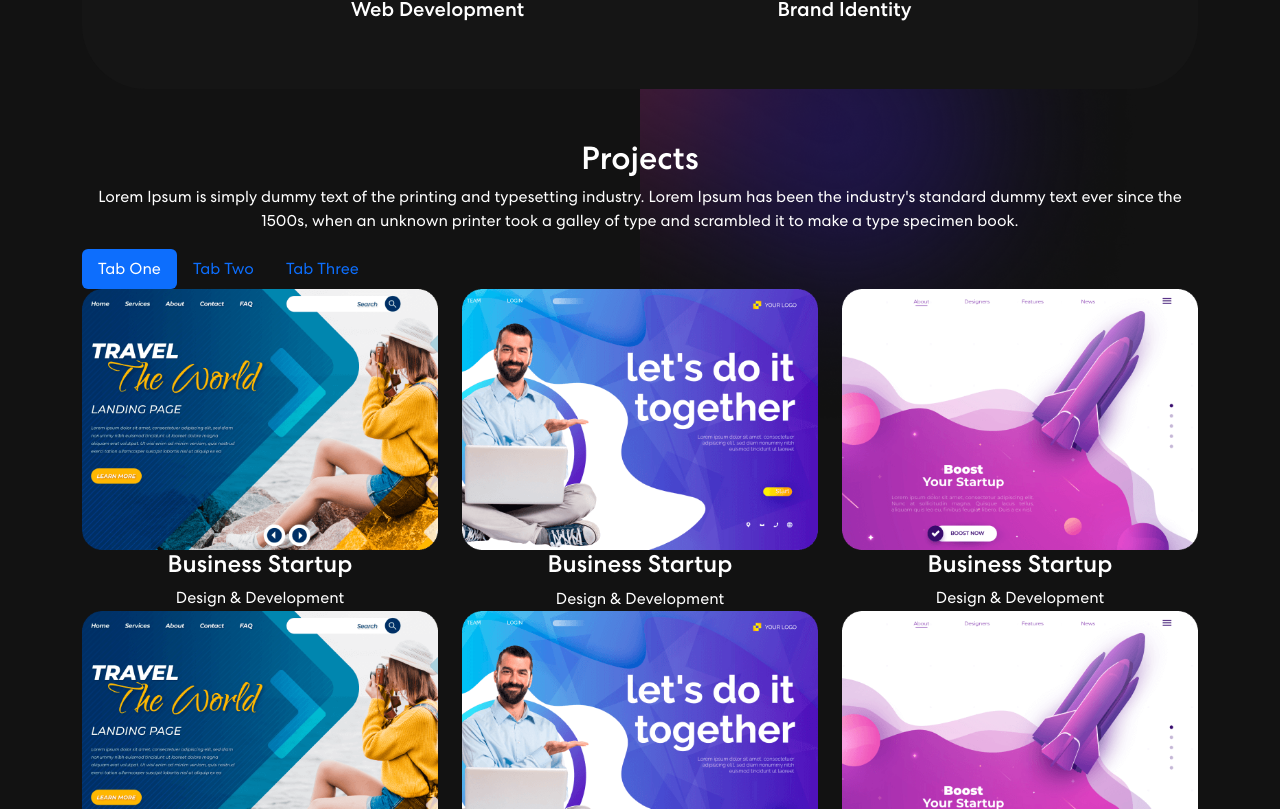
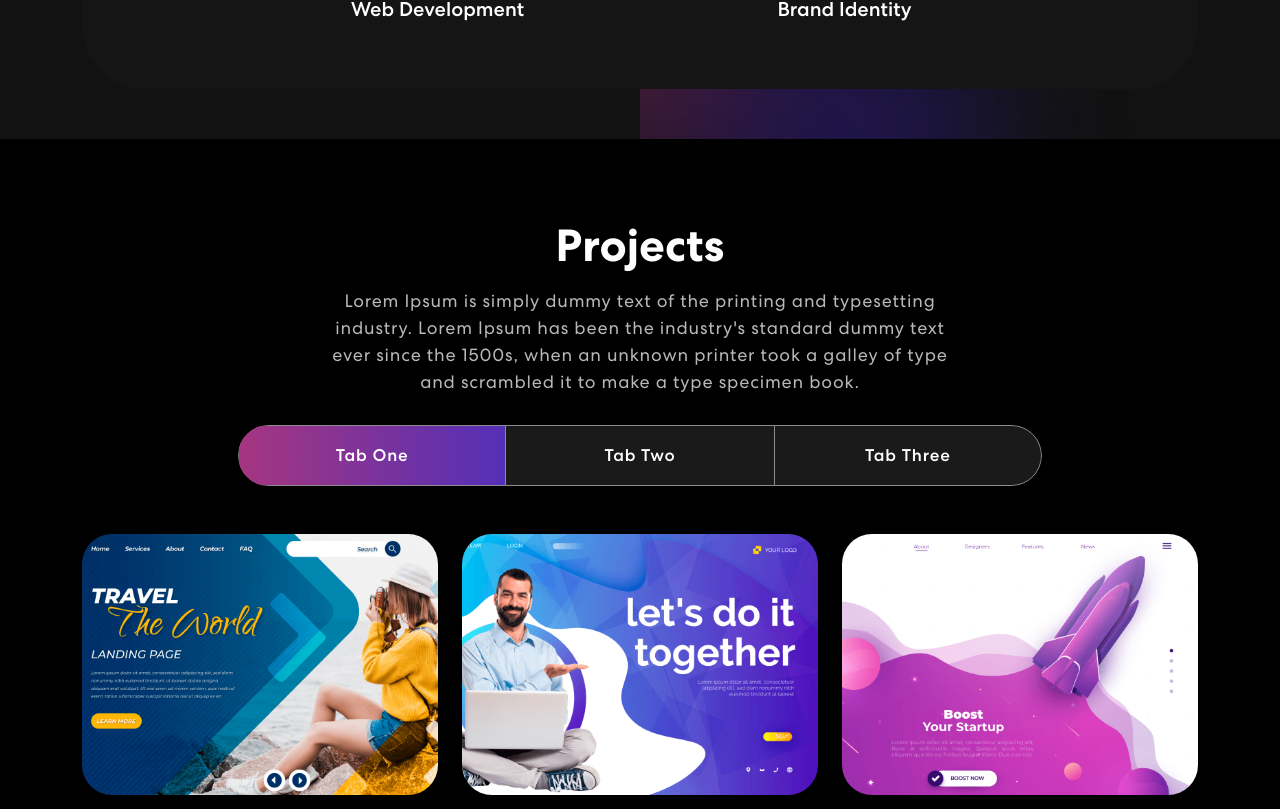
Before and after one commit to ArielWangX/Responsive_Portfolio_Website, a React (Create React App) app in the folder personal-portfolio/: page / in a window 1280 px wide. Shown: the part 1191-2000 px from the top of the page. Built offline with nearby package versions, Linux system fonts and the light colour scheme.

Commit message:
Style Projects Section

```diff
--- a/personal-portfolio/src/App.css
+++ b/personal-portfolio/src/App.css
@@ -311,6 +311,133 @@
 z-index: -4;
 }
 
+
+/* --Project Section-------------------------- */
+.project {
+  padding: 80px 0;
+  position: relative;
+  background-color: black;
+}
+.project h2 {
+	font-size: 45px;
+	font-weight: 700;
+  text-align: center;
+}
+.project p {
+  color: #B8B8B8;
+  font-size: 18px;
+  letter-spacing: 0.8px;
+  line-height: 1.5em;
+  margin: 14px auto 30px auto;
+  text-align: center;
+  width: 56%;
+}
+.project .nav.nav-pills {
+  width: 72%;
+  margin: 0 auto;
+  border-radius: 50px;
+  background-color: rgb(255 255 255 / 10%);
+  overflow: hidden;
+}
+.project .nav.nav-pills .nav-item {
+  width: 33.33333%;
+}
+.project .nav.nav-pills .nav-link {
+  background-color: transparent;
+  border-radius: 0;
+  padding: 17px 0;
+  color: #fff;
+  width: 100%;
+  font-size: 17px;
+  letter-spacing: 0.8px;
+  font-weight: 500;
+  position: relative;
+  transition: 0.3s ease-in-out;
+  text-align: center;
+  z-index: 0;
+}
+.project .nav.nav-pills .nav-link::before {
+    content: "";
+    position: absolute;
+    width: 0;
+    height: 100%;
+    background: linear-gradient(90.21deg, #AA367C -5.91%, #4A2FBD 111.58%);
+    top: 0;
+    left: 0;
+    z-index: -1;
+    transition: 0.3s ease-in-out;
+}
+.project .nav.nav-pills .nav-link.active::before {
+    width: 100% !important;
+}
+.project .nav.nav-pills .nav-link.active {
+    border: 1px solid rgba(255, 255, 255, 1);
+}
+.nav-link#projects-tabs-tab-first {
+  border: 1px solid rgba(255, 255, 255, 0.5);
+  border-radius: 55px 0px 0px 55px;
+}
+.nav-link#projects-tabs-tab-second {
+  border-top: 1px solid rgba(255, 255, 255, 0.5);
+  border-bottom: 1px solid rgba(255, 255, 255, 0.5);
+}
+.nav-link#projects-tabs-tab-third {
+  border: 1px solid rgba(255, 255, 255, 0.5);
+  border-radius: 0 55px 55px 0;
+}
+.proj-imgbx {
+  position: relative;
+  border-radius: 30px;
+  overflow: hidden;
+  margin-bottom: 24px;
+}
+.proj-imgbx::before {
+  content: "";
+  background: linear-gradient(90.21deg, #AA367C -5.91%, #4A2FBD 111.58%);
+  opacity: 0.85;
+  position: absolute;
+  width: 100%;
+  height: 0;
+  transition: 0.4s ease-in-out;
+}
+.proj-imgbx:hover::before {
+  height: 100%;
+}
+.proj-txtx {
+  position: absolute;
+  text-align: center;
+  top: 65%;
+  left: 50%;
+  transform: translate(-50%, -50%);
+  transition: 0.5s ease-in-out;
+  opacity: 0;
+  width: 100%;
+}
+.proj-imgbx:hover .proj-txtx {
+  top: 50%;
+  opacity: 1;
+}
+.proj-txtx h4 {
+  font-size: 30px;
+  font-weight: 700;
+  letter-spacing: 0.8px;
+  line-height: 1.1em;
+}
+.proj-txtx span {
+  font-style: italic;
+  font-weight: 400;
+  font-size: 15px;
+  letter-spacing: 0.8px;
+}
+.background-image-right {
+  top: 20%;
+  position: absolute;
+  bottom: 0;
+  width: 35%;
+  right: 0;
+  z-index: -4;
+}
+
 .App {
   text-align: center;
 }
--- a/personal-portfolio/src/components/Projects.js
+++ b/personal-portfolio/src/components/Projects.js
@@ -52,7 +52,7 @@
               type and scrambled it to make a type specimen book.
             </p>
             <Tab.Container id="projects-tabs" defaultActiveKey="first">
-              <Nav variant="pills" defaultActiveKey="/home">
+              <Nav className="nav-pills mb-5 justify-content-center align-items-center" variant="pills" defaultActiveKey="/home" id="pills-tab">
                 <Nav.Item>
                   <Nav.Link eventKey="first">Tab One</Nav.Link>
                 </Nav.Item>
```
